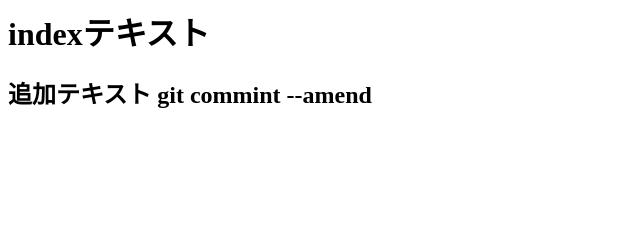
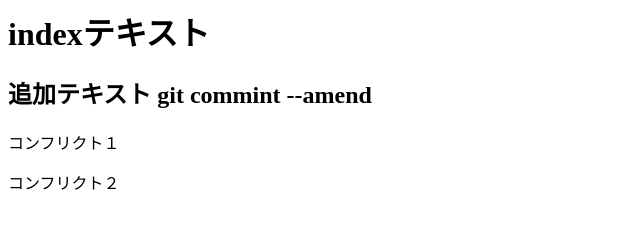
Before and after one commit to takachaa/test, a plain HTML site: page index.html in a window 1280 px wide. Shown: the whole page, without its empty margins (0-640 px from the left). Drawn offline with Linux system fonts and the light colour scheme.

Commit message:
コンフリクトを追加２

```diff
--- a/index.html
+++ b/index.html
@@ -1,2 +1,4 @@
 <h1>indexテキスト</h1>
 <h2>追加テキスト git commint --amend</h2>
+<p>コンフリクト１</p>
+<p>コンフリクト２</p>
```
